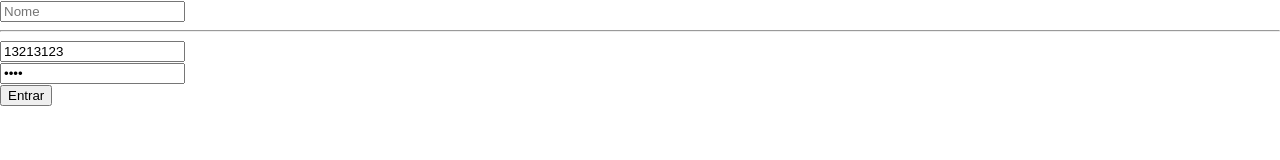
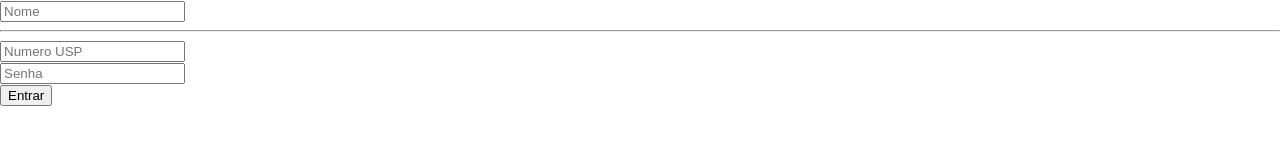
Before and after one commit to iboroniusp/usp-chat-web, a React (Create React App) app: page / in a window 1280 px wide. Shown: the top 160 px of the page. Built offline with nearby package versions, Linux system fonts and the light colour scheme; no server answers.

Commit message:
Login default removido

```diff
--- a/package.json
+++ b/package.json
@@ -11,8 +11,8 @@
     "socket.io-client": "^2.3.0"
   },
   "scripts": {
-    "start": "set REACT_APP_ENV=development && react-scripts start",
-    "dev": "set REACT_APP_ENV=development && react-scripts start",
+    "start": "set PORT=3005 && set REACT_APP_ENV=development && react-scripts start",
+    "dev": "set PORT=3005 set REACT_APP_ENV=development && react-scripts start",
     "dev-prod": "set REACT_APP_ENV=production && react-scripts start",
     "build": "set REACT_APP_ENV=production && react-scripts build",
     "test": "react-scripts test",
--- a/src/App.js
+++ b/src/App.js
@@ -7,10 +7,12 @@ import api from "./api";
 function App() {
   // Getter & Setter
   const [authenticated, setAuthenticated] = useState(false);
-  const [uspNumber, setUspNumber] = useState("13213123");
-  const [password, setPassword] = useState("1234");
+  const [uspNumber, setUspNumber] = useState("");
+  const [password, setPassword] = useState("");
   const [name, setName] = useState(null);
   const [error, setError] = useState(null);
+
+  console.log(process.env.REACT_APP_ENV)
 
   async function signin() {
     try {
--- a/src/components/Chat/index.js
+++ b/src/components/Chat/index.js
@@ -38,7 +38,9 @@ function Chat(props) {
       const response = await api.post(`/messages`, {
         text,
         user_id: userId,
-        room_id: roomId
+        room_id: roomId,
+
+
       });
       setText("");
       setData([...data, response.data]);
```
